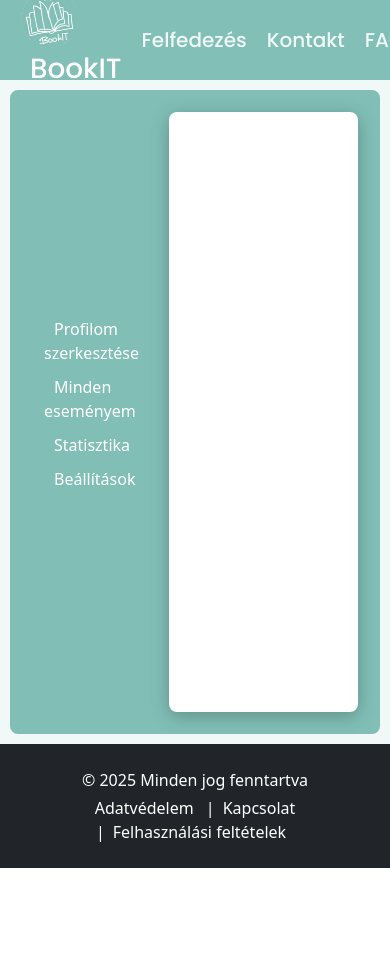
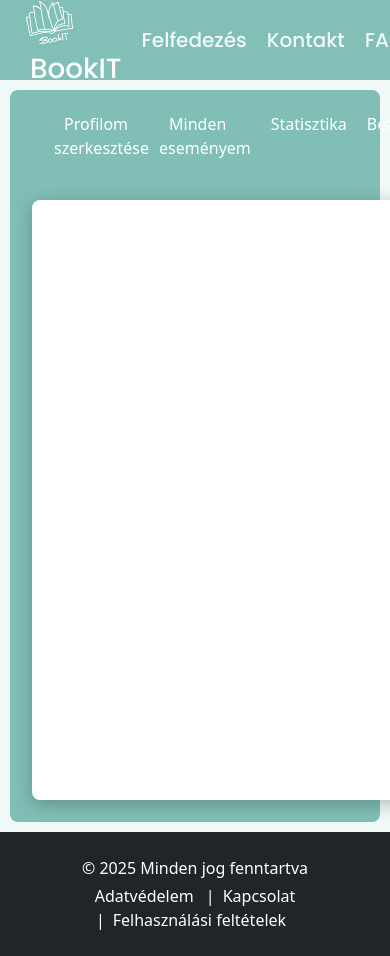
Before and after one commit to Booking-BA-BO/frontend, a React (Vite) app: page /profile in a window 390 px wide. Shown: the top 956 px of the page. Before the commit the page ends 868 px from the top, so only its background shows below. Built offline with nearby package versions, Linux system fonts and the light colour scheme.

Commit message:
38-as ticket profil oldal reszponzivitása elkezdve, ÁTHELYEZVE: HELP NEEDED profil oldali navigáció tervezete.

```diff
--- a/src/style/Profil.css
+++ b/src/style/Profil.css
@@ -1,16 +1,15 @@
-.kulso{
+.kulso {
   border-radius: 8px;
   max-width: 1400px;
   margin: auto;
   padding: 10px;
 }
 
-.kozepso > .profil-navigacio > ul > div >h1{
+.kozepso > .profil-navigacio > ul > div > h1 {
   color: white;
 }
 
-.kozepso{
-
+.kozepso {
   margin: auto;
   border: 2px solid rgb(129, 191, 182);
   border-radius: 8px;
@@ -18,7 +17,7 @@
   background-color: rgb(129, 191, 182);
 }
 
-.belso{
+.belso {
   background-color: white;
   box-shadow: 0 4px 18px 0 rgba(0, 0, 0, 0.25);
   border-radius: 8px;
@@ -29,24 +28,24 @@
   color: black;
 }
 
-.profil-navigacio{
+.profil-navigacio {
   display: flex;
   align-items: center;
 }
 
-.profil-navigacio > ul{
+.profil-navigacio > ul {
   list-style-type: none;
   float: left;
 }
 
 /*aktív*/
-.active> a{
+.active > a {
   color: black;
   margin: 5px;
-    padding: 5PX;
+  padding: 5px;
 }
 
-.active{
+.active {
   margin: 10px 0;
   border-radius: 10pt;
   background-color: white;
@@ -58,11 +57,32 @@
 .passive > a {
   color: white;
   margin: 5px;
-    padding: 5PX;
+  padding: 5px;
 }
 
-.passive{
+.passive {
   margin: 10px 0;
   border-radius: 10pt;
   width: 120%;
 }
+
+@media (max-width: 950px) {
+  .kozepso {
+    display: grid;
+    grid-template-rows: 0.1fr 1fr;
+  }
+  .belso {
+    width: 95%;
+  }
+
+  .profil-navigacio > ul {
+    display: grid;
+    grid-template-columns: 1fr 1fr 1fr 1fr 1fr 1fr;
+    margin: 10px;
+  }
+
+  .profil-navigacio > ul > div > h1 {
+    font-size: large;
+    margin: 25px 0px;
+  }
+}
```
Also changed, not shown: src/components/ProfilNavigation.jsx (+7 -6 lines). Lines whose indentation alone changed are shown as unchanged.
